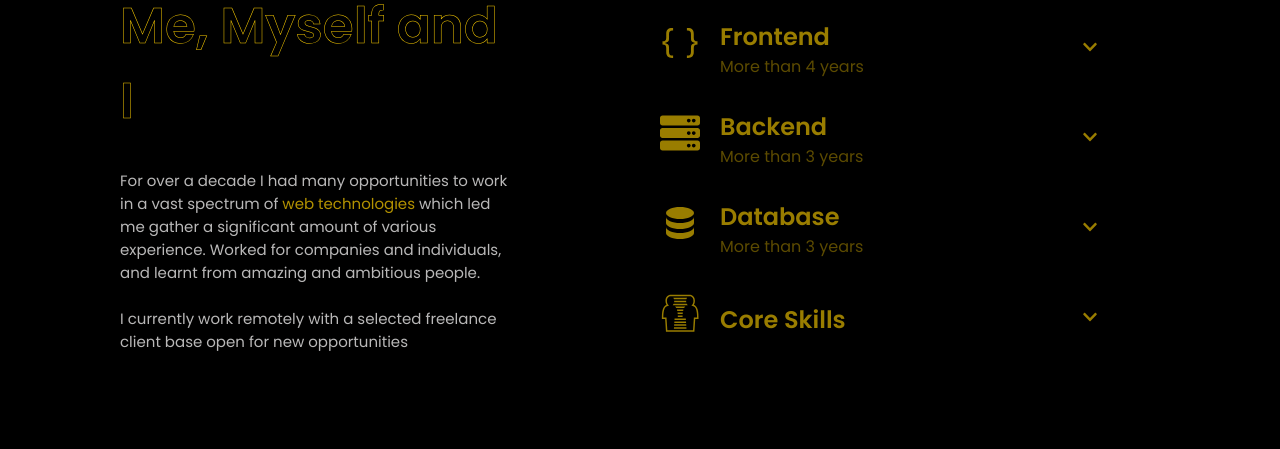
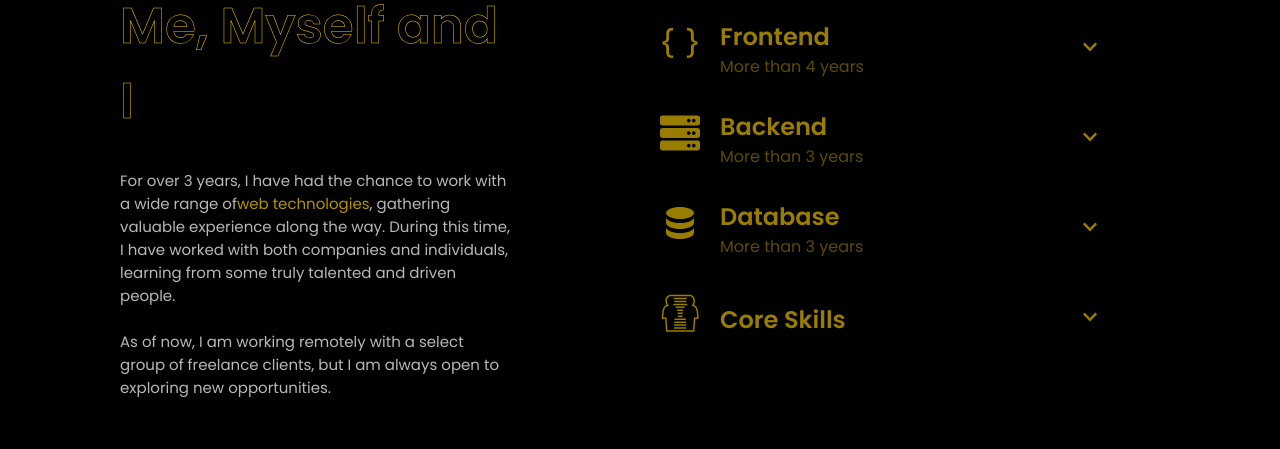
Before and after one commit to devmarcuz/Otunba-Portfolio, a React (Create React App) app: page / in a window 1280 px wide. Shown: the part 1540-1989 px from the top of the page. Built offline with nearby package versions, Linux system fonts and the light colour scheme.

Commit message:
Update About.js

```diff
--- a/src/components/About.js
+++ b/src/components/About.js
@@ -91,13 +91,14 @@ const About = () => {
       <div className="left-content">
         <h1>Me, Myself and I</h1>
         <p>
-          For over a decade I had many opportunities to work in a vast spectrum
-          of <span>web technologies</span> which led me gather a significant
-          amount of various experience. Worked for companies and individuals,
-          and learnt from amazing and ambitious people.
-          <br /> <br />I currently work remotely with a selected freelance
-          client base open for new opportunities
-        </p>
+  For over 3 years, I have had the chance to work with a wide range of
+  <span>web technologies</span>, gathering valuable experience along the way.
+  During this time, I have worked with both companies and individuals, learning
+  from some truly talented and driven people.
+  <br /><br />
+  As of now, I am working remotely with a select group of freelance clients, but
+  I am always open to exploring new opportunities.
+</p>
       </div>
       <div className="right-content">
         <div className="drop-container">
```
